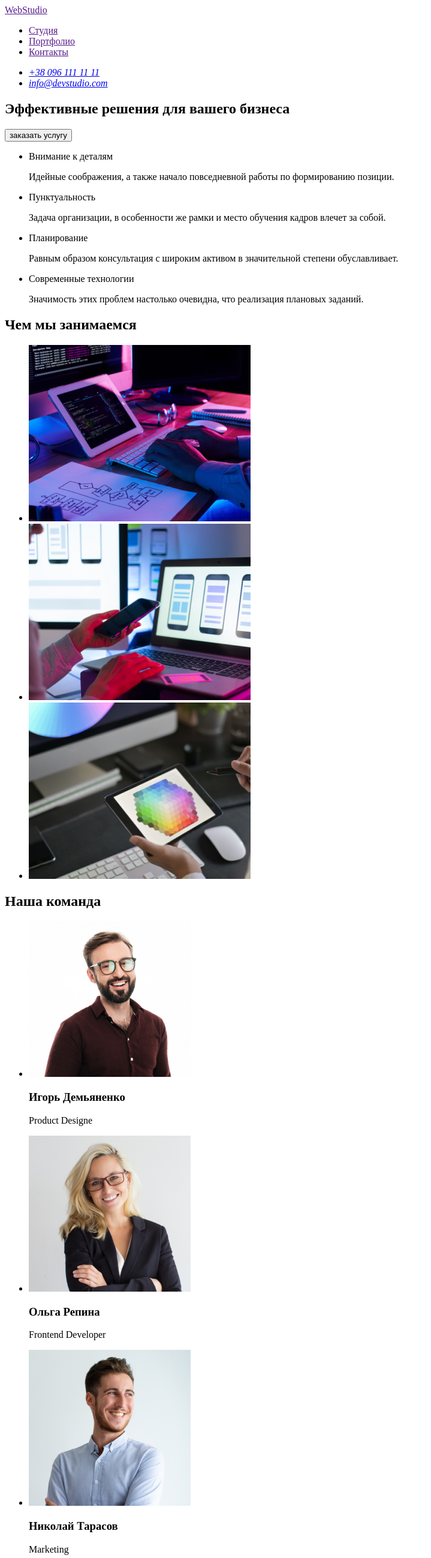
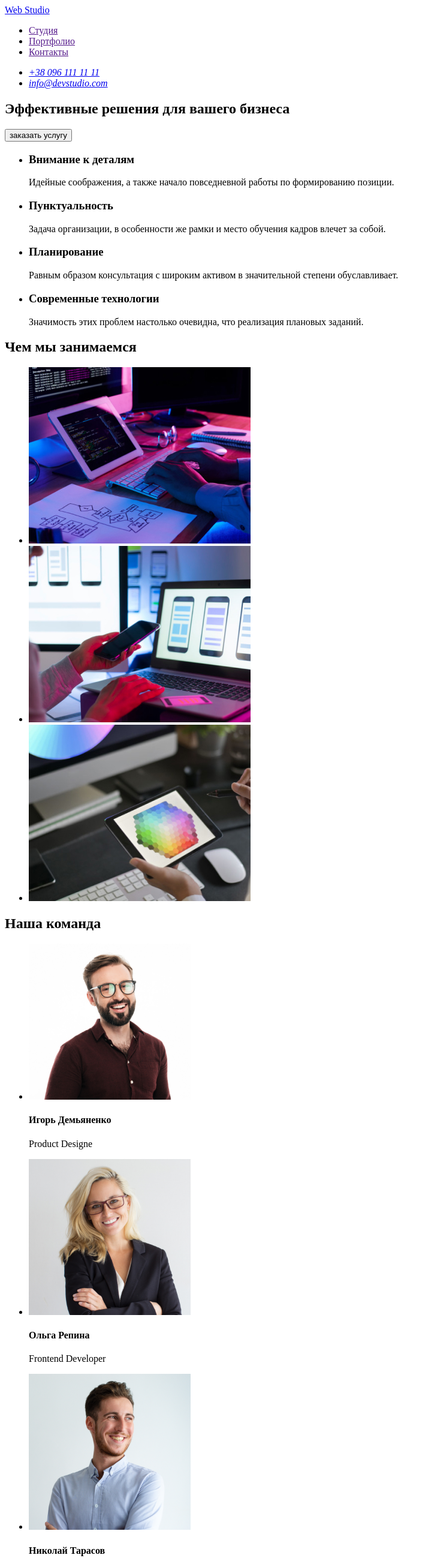
Before and after one commit to Anisa89/goit-markup-hw-01, a plain HTML site: page index.html in a window 1280 px wide. Shown: the top 2597 px of the page at 60% size, without its empty margins (0-719 px from the left). Drawn offline with Linux system fonts and the light colour scheme.

Commit message:
изменения в discription;team;footer

```diff
--- a/index.html
+++ b/index.html
@@ -9,7 +9,9 @@
     <!--Header-->
     <header>
       <nav>
-        <a href="">WebStudio</a>
+        <a href="./index.html" aria-label="логотип вэбстудии">
+          <span>Web</span> Studio
+        </a>
         <ul>
           <li>
             <a href="">Студия</a>
@@ -47,28 +49,28 @@
         <div>
           <ul>
             <li>
-              <p>Внимание к деталям</p>
+              <h3>Внимание к деталям</h3>
               <p>
                 Идейные соображения, а также начало повседневной работы по
                 формированию позиции.
               </p>
             </li>
             <li>
-              <p>Пунктуальность</p>
+              <h3>Пунктуальность</h3>
               <p>
                 Задача организации, в особенности же рамки и место обучения
                 кадров влечет за собой.
               </p>
             </li>
             <li>
-              <p>Планирование</p>
+              <h3>Планирование</h3>
               <p>
                 Равным образом консультация с широким активом в значительной
                 степени обуславливает.
               </p>
             </li>
             <li>
-              <p>Современные технологии</p>
+              <h3>Современные технологии</h3>
               <p>
                 Значимость этих проблем настолько очевидна, что реализация
                 плановых заданий.
@@ -76,7 +78,9 @@
             </li>
           </ul>
         </div>
-        <!--Team-->
+      </section>
+      <!--description of services-->
+      <section>
         <div>
           <h2>Чем мы занимаемся</h2>
           <ul>
@@ -107,6 +111,7 @@
           </ul>
         </div>
       </section>
+      <!--Team-->
       <section>
         <h2>Наша команда</h2>
         <div>
@@ -118,7 +123,7 @@
                 width="270"
                 height="260"
               />
-              <h3>Игорь Демьяненко</h3>
+              <h4>Игорь Демьяненко</h4>
               <p lang="en">Product Designe</p>
             </li>
             <li>
@@ -128,7 +133,7 @@
                 width="270"
                 height="260"
               />
-              <h3>Ольга Репина</h3>
+              <h4>Ольга Репина</h4>
               <p lang="en">Frontend Developer</p>
             </li>
             <li>
@@ -138,7 +143,7 @@
                 width="270"
                 height="260"
               />
-              <h3>Николай Тарасов</h3>
+              <h4>Николай Тарасов</h4>
               <p lang="en">Marketing</p>
             </li>
             <li>
@@ -148,14 +153,19 @@
                 width="270"
                 height="260"
               />
-              <h3>Михаил Ермаков</h3>
+              <h4>Михаил Ермаков</h4>
               <p lang="en">UI Designer</p>
             </li>
           </ul>
         </div>
       </section>
     </main>
+    <!--Footer-->
     <footer>
+      <nav>
+        <a href="./index.html" aria-label="логотип вэбстудии">
+          <span>Web</span> Studio
+        </a>
         <address>
           <ul>
             <li>
@@ -171,6 +181,7 @@
             </li>
           </ul>
         </address>
+      </nav>
     </footer>
   </body>
 </html>
```
Lines whose indentation alone changed are shown as unchanged.
